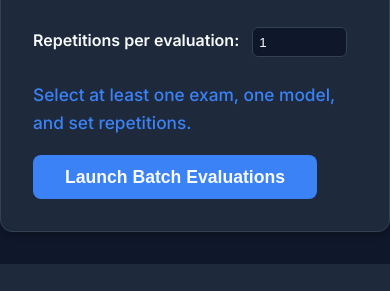
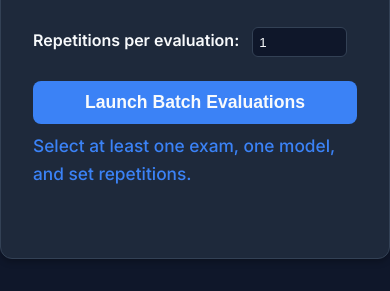
Before and after one commit to victor992992/genaigrader, a Django app: template genaigrader/templates/batch_evaluations.html in a window 390 px wide. Shown: the part 667-958 px from the top of the page. Before the commit the page ends 931 px from the top, so only its background shows below. Run offline with Django 3.2, Linux system fonts and the light colour scheme; the template is opened without the code that fills it, so the values that code supplies are empty.

Commit message:
Move eval-count-indicator next to the button in batch evaluations

```diff
--- a/genaigrader/templates/batch_evaluations.html
+++ b/genaigrader/templates/batch_evaluations.html
@@ -36,8 +36,10 @@
         <label for="repetitions" class="batch-eval-label">Repetitions per evaluation:</label>
         <input type="number" name="repetitions" id="repetitions" min="1" value="1" required>
     </div>
-    <div id="eval-count-indicator" class="batch-eval-count-indicator"></div>
-    <button type="submit" class="batch-eval-btn">Launch Batch Evaluations</button>
+    <div class="batch-eval-btn-row">
+      <button type="submit" class="batch-eval-btn">Launch Batch Evaluations</button>
+      <div id="eval-count-indicator" class="batch-eval-count-indicator"></div>
+    </div>
 </form>
 
 <!-- Progress and results UI -->
@@ -70,6 +72,7 @@
 {% endblock %}
 
 {% block extra_scripts %}
+  <link rel="stylesheet" href="{% static 'css/batch_evaluations.css' %}">
   <script src="{% static 'js/evaluate_utils.js' %}"></script>
   <script src="{% static 'js/batch_evaluations.js' %}"></script>
 {% endblock %}
--- /dev/null
+++ b/static/css/batch_evaluations.css
@@ -0,0 +1,15 @@
+/* Styles for batch evaluations page */
+.batch-eval-btn-row {
+  display: flex;
+  align-items: baseline;
+  gap: 1em;
+  margin-bottom: 1.2rem;
+}
+
+@media (max-width: 600px) {
+  .batch-eval-btn-row {
+    flex-direction: column;
+    align-items: stretch;
+    gap: 0.5em;
+  }
+}
```
